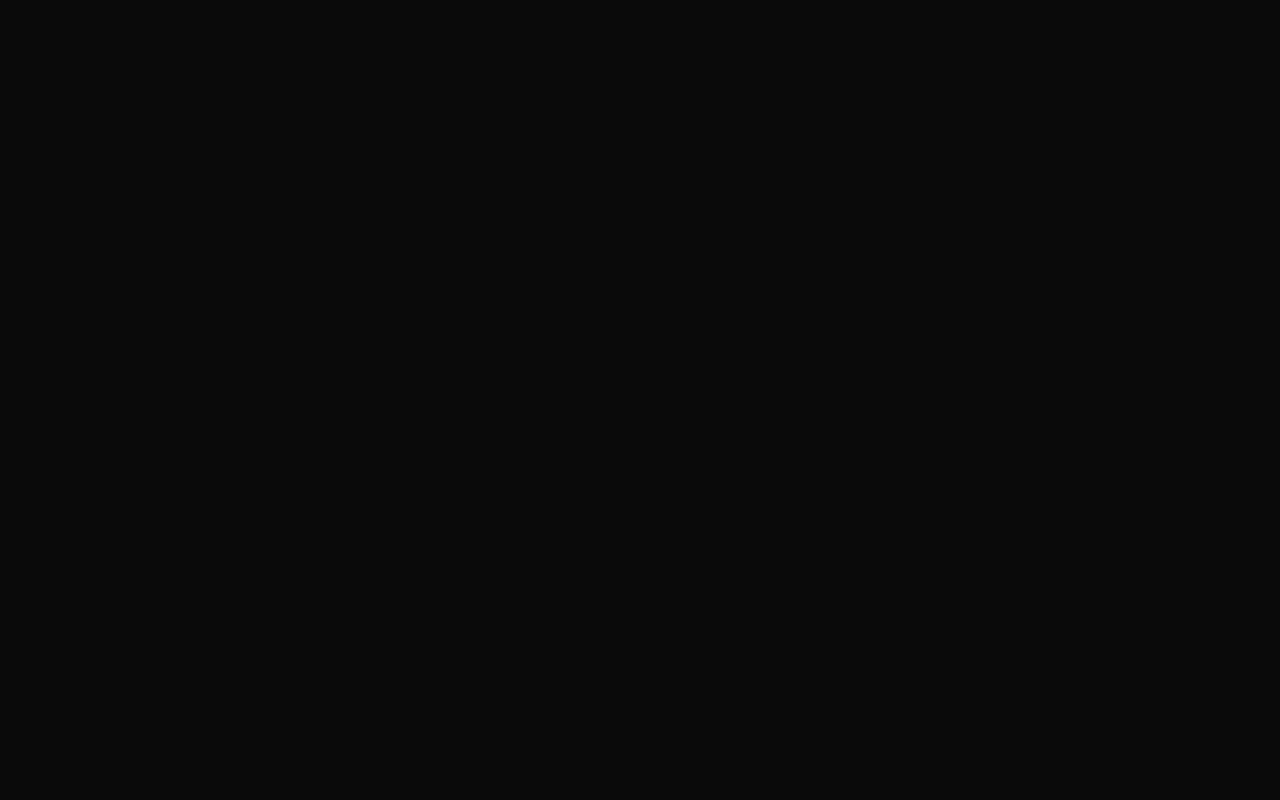
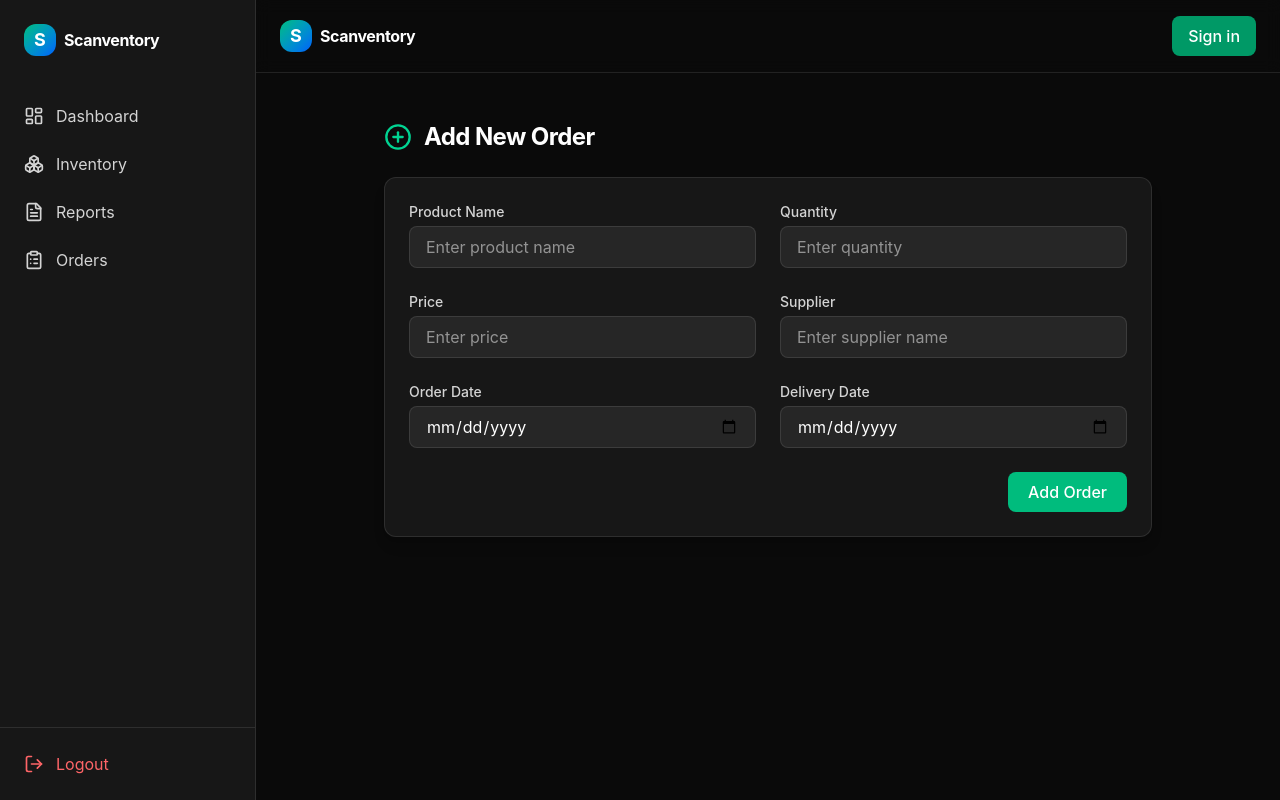
Before and after one commit to KrutikNaina/Smart-Inventory, a React (Vite) app: page /add-order in a window 1280 px wide. Before the commit this address had no page. Built offline with nearby package versions, Linux system fonts and the light colour scheme.

Commit message:
AddOrderpage

```diff
--- a/package.json
+++ b/package.json
@@ -13,6 +13,7 @@
     "@react-three/drei": "^10.6.1",
     "@react-three/fiber": "^9.3.0",
     "@tailwindcss/vite": "^4.1.12",
+    "axios": "^1.11.0",
     "framer-motion": "^12.23.12",
     "lucide-react": "^0.436.0",
     "qrcode": "^1.5.4",
--- a/src/App.jsx
+++ b/src/App.jsx
@@ -21,6 +21,7 @@ import AdminPanel from "./components/pages/AdminPanel";
 import AddItem from "./components/inventory/AddItem";
 import Manageuser from "./components/inventory/Manageuser";
 import SystemSetting from "./components/inventory/SystemSetting";
+import Addorder from "./components/pages/Addorder";
 
 export default function App() {
   return (
@@ -88,6 +89,14 @@ export default function App() {
             }
           />
           <Route
+            path="/add-order"
+            element={
+              <Layout>
+                <Addorder />
+              </Layout>
+            }
+          />
+          <Route
             path="/add-item"
             element={
               <Layout>
--- /dev/null
+++ b/src/components/pages/Addorder.jsx
@@ -0,0 +1,197 @@
+// src/pages/AddOrder.jsx
+import React, { useState } from "react";
+import { PlusCircle } from "lucide-react";
+
+export default function AddOrder() {
+  const [form, setForm] = useState({
+    productName: "",
+    quantity: "",
+    price: "",
+    supplier: "",
+    orderDate: "",
+    deliveryDate: "",
+  });
+
+  const [loading, setLoading] = useState(false);
+  const [message, setMessage] = useState("");
+
+  // Handle input changes
+  const handleChange = (e) => {
+    setForm({ ...form, [e.target.name]: e.target.value });
+  };
+
+  // Handle form submit
+  const handleSubmit = async (e) => {
+    e.preventDefault();
+    setLoading(true);
+    setMessage("");
+
+    try {
+      const token = localStorage.getItem("token");
+      if (!token) throw new Error("You are not logged in.");
+
+      const payload = {
+        ...form,
+        quantity: Number(form.quantity),
+        price: Number(form.price),
+      };
+
+      const response = await fetch("http://localhost:5000/api/orders", {
+        method: "POST",
+        headers: {
+          "Content-Type": "application/json",
+          Authorization: `Bearer ${token}`,
+        },
+        body: JSON.stringify(payload),
+      });
+
+      const data = await response.json();
+
+      if (!response.ok) {
+        setMessage(data.error || "Something went wrong");
+      } else {
+        setMessage("✅ Order Added Successfully!");
+        setForm({
+          productName: "",
+          quantity: "",
+          price: "",
+          supplier: "",
+          orderDate: "",
+          deliveryDate: "",
+        });
+      }
+    } catch (err) {
+      console.error(err);
+      setMessage(err.message || "Error connecting to server");
+    } finally {
+      setLoading(false);
+    }
+  };
+
+  return (
+    <div className="min-h-screen p-6 bg-neutral-950">
+      <div className="max-w-3xl mx-auto">
+        {/* Header */}
+        <div className="flex items-center gap-3 mb-6">
+          <PlusCircle className="h-7 w-7 text-emerald-400" />
+          <h1 className="text-2xl font-bold text-white tracking-tight">
+            Add New Order
+          </h1>
+        </div>
+
+        {/* Form */}
+        <form
+          onSubmit={handleSubmit}
+          className="bg-neutral-900 border border-white/10 rounded-xl p-6 space-y-6 shadow-lg"
+        >
+          <div className="grid grid-cols-1 md:grid-cols-2 gap-6">
+            {/* Product Name */}
+            <div>
+              <label className="block text-sm font-medium text-neutral-300 mb-1">
+                Product Name
+              </label>
+              <input
+                type="text"
+                name="productName"
+                value={form.productName}
+                onChange={handleChange}
+                placeholder="Enter product name"
+                className="w-full px-4 py-2 rounded-lg bg-neutral-800 text-white border border-white/10 focus:border-emerald-500 focus:ring-1 focus:ring-emerald-500 outline-none"
+                required
+              />
+            </div>
+
+            {/* Quantity */}
+            <div>
+              <label className="block text-sm font-medium text-neutral-300 mb-1">
+                Quantity
+              </label>
+              <input
+                type="number"
+                name="quantity"
+                value={form.quantity}
+                onChange={handleChange}
+                placeholder="Enter quantity"
+                className="w-full px-4 py-2 rounded-lg bg-neutral-800 text-white border border-white/10 focus:border-emerald-500 focus:ring-1 focus:ring-emerald-500 outline-none"
+                required
+              />
+            </div>
+
+            {/* Price */}
+            <div>
+              <label className="block text-sm font-medium text-neutral-300 mb-1">
+                Price
+              </label>
+              <input
+                type="number"
+                name="price"
+                value={form.price}
+                onChange={handleChange}
+                placeholder="Enter price"
+                className="w-full px-4 py-2 rounded-lg bg-neutral-800 text-white border border-white/10 focus:border-emerald-500 focus:ring-1 focus:ring-emerald-500 outline-none"
+                required
+              />
+            </div>
+
+            {/* Supplier */}
+            <div>
+              <label className="block text-sm font-medium text-neutral-300 mb-1">
+                Supplier
+              </label>
+              <input
+                type="text"
+                name="supplier"
+                value={form.supplier}
+                onChange={handleChange}
+                placeholder="Enter supplier name"
+                className="w-full px-4 py-2 rounded-lg bg-neutral-800 text-white border border-white/10 focus:border-emerald-500 focus:ring-1 focus:ring-emerald-500 outline-none"
+                required
+              />
+            </div>
+
+            {/* Order Date */}
+            <div>
+              <label className="block text-sm font-medium text-neutral-300 mb-1">
+                Order Date
+              </label>
+              <input
+                type="date"
+                name="orderDate"
+                value={form.orderDate}
+                onChange={handleChange}
+                className="w-full px-4 py-2 rounded-lg bg-neutral-800 text-white border border-white/10 focus:border-emerald-500 focus:ring-1 focus:ring-emerald-500 outline-none"
+                required
+              />
+            </div>
+
+            {/* Delivery Date */}
+            <div>
+              <label className="block text-sm font-medium text-neutral-300 mb-1">
+                Delivery Date
+              </label>
+              <input
+                type="date"
+                name="deliveryDate"
+                value={form.deliveryDate}
+                onChange={handleChange}
+                className="w-full px-4 py-2 rounded-lg bg-neutral-800 text-white border border-white/10 focus:border-emerald-500 focus:ring-1 focus:ring-emerald-500 outline-none"
+              />
+            </div>
+          </div>
+
+          {/* Submit */}
+          <div className="flex justify-end items-center gap-4">
+            <span className="text-green-400">{message}</span>
+            <button
+              type="submit"
+              disabled={loading}
+              className="px-5 py-2 bg-emerald-500 hover:bg-emerald-600 text-white font-medium rounded-lg transition"
+            >
+              {loading ? "Adding..." : "Add Order"}
+            </button>
+          </div>
+        </form>
+      </div>
+    </div>
+  );
+}
--- a/src/components/pages/Orders.jsx
+++ b/src/components/pages/Orders.jsx
@@ -1,49 +1,26 @@
 // src/pages/Orders.jsx
 import React, { useState } from "react";
-import { Search, Filter, QrCode } from "lucide-react";
+import { Search, Filter, QrCode, PlusCircle } from "lucide-react";
 import BarcodeScannerComponent from "react-qr-barcode-scanner";
+import { useNavigate } from "react-router-dom";
 
 export default function Orders() {
+  const navigate = useNavigate(); // <-- React Router hook
   const [scanOpen, setScanOpen] = useState(false);
   const [scannedCode, setScannedCode] = useState("");
 
   const orders = [
-    {
-      id: "ORD-1001",
-      customer: "John Doe",
-      items: 3,
-      total: "$125.50",
-      status: "New",
-      date: "2025-08-14",
-    },
-    {
-      id: "ORD-1002",
-      customer: "Sarah Lee",
-      items: 5,
-      total: "$320.00",
-      status: "In Progress",
-      date: "2025-08-13",
-    },
-    {
-      id: "ORD-1003",
-      customer: "Mike Ross",
-      items: 2,
-      total: "$80.00",
-      status: "Fulfilled",
-      date: "2025-08-12",
-    },
+    { id: "ORD-1001", customer: "John Doe", items: 3, total: "$125.50", status: "New", date: "2025-08-14" },
+    { id: "ORD-1002", customer: "Sarah Lee", items: 5, total: "$320.00", status: "In Progress", date: "2025-08-13" },
+    { id: "ORD-1003", customer: "Mike Ross", items: 2, total: "$80.00", status: "Fulfilled", date: "2025-08-12" },
   ];
 
   const getStatusBadge = (status) => {
     switch (status) {
-      case "New":
-        return "bg-emerald-500/20 text-emerald-400";
-      case "In Progress":
-        return "bg-amber-500/20 text-amber-400";
-      case "Fulfilled":
-        return "bg-blue-500/20 text-blue-400";
-      default:
-        return "bg-neutral-500/20 text-neutral-400";
+      case "New": return "bg-emerald-500/20 text-emerald-400";
+      case "In Progress": return "bg-amber-500/20 text-amber-400";
+      case "Fulfilled": return "bg-blue-500/20 text-blue-400";
+      default: return "bg-neutral-500/20 text-neutral-400";
     }
   };
 
@@ -56,9 +33,17 @@ export default function Orders() {
         <div className="relative max-w-7xl mx-auto px-4 md:px-6 py-6">
           {/* Page Header */}
           <div className="flex flex-col sm:flex-row items-start sm:items-center justify-between gap-4 mb-6">
-            <h1 className="text-xl md:text-2xl font-bold"></h1>
+            <h1 className="text-xl md:text-2xl font-bold">Orders</h1>
 
             <div className="flex flex-wrap gap-2">
+              {/* Add Order Button */}
+              <button
+                onClick={() => navigate("/add-order")}
+                className="flex items-center gap-1 text-sm bg-emerald-500/20 px-3 py-1.5 rounded-lg border border-emerald-500/40 hover:bg-emerald-500/30 transition"
+              >
+                <PlusCircle className="h-4 w-4" /> Add Order
+              </button>
+
               <button className="flex items-center gap-1 text-sm bg-white/5 px-3 py-1.5 rounded-lg border border-white/10 hover:bg-white/10 transition">
                 <Filter className="h-4 w-4" /> Filter
               </button>
@@ -96,20 +81,14 @@ export default function Orders() {
                 {orders.map((order, idx) => (
                   <tr
                     key={order.id}
-                    className={`${
-                      idx % 2 === 0 ? "bg-white/5" : "bg-transparent"
-                    } border-t border-white/10 hover:bg-white/10 transition`}
+                    className={`${idx % 2 === 0 ? "bg-white/5" : "bg-transparent"} border-t border-white/10 hover:bg-white/10 transition`}
                   >
                     <td className="px-4 py-3">{order.id}</td>
                     <td className="px-4 py-3">{order.customer}</td>
                     <td className="px-4 py-3">{order.items}</td>
                     <td className="px-4 py-3">{order.total}</td>
                     <td className="px-4 py-3">
-                      <span
-                        className={`px-2 py-1 rounded-full text-xs font-medium ${getStatusBadge(
-                          order.status
-                        )}`}
-                      >
+                      <span className={`px-2 py-1 rounded-full text-xs font-medium ${getStatusBadge(order.status)}`}>
                         {order.status}
                       </span>
                     </td>
@@ -125,39 +104,26 @@ export default function Orders() {
         {scanOpen && (
           <div className="fixed inset-0 bg-black/70 backdrop-blur-sm flex items-center justify-center z-50 px-4 sm:px-6">
             <div className="bg-neutral-900 rounded-2xl border border-white/10 p-4 sm:p-6 relative w-full max-w-md sm:max-w-lg shadow-xl">
-              {/* Close Button */}
               <button
                 onClick={() => setScanOpen(false)}
                 className="absolute top-3 right-3 text-neutral-400 hover:text-white text-xl sm:text-2xl"
               >
                 ✕
               </button>
-
-              {/* Title */}
               <h2 className="text-lg sm:text-xl font-semibold mb-4 text-center sm:text-left">
                 Scan Order QR/Barcode
               </h2>
-
-              {/* QR Scanner */}
               <div className="overflow-hidden rounded-xl border border-white/10">
                 <BarcodeScannerComponent
                   width={"100%"}
                   height={250}
-                  onUpdate={(err, result) => {
-                    if (result) setScannedCode(result.text);
-                  }}
+                  onUpdate={(err, result) => { if (result) setScannedCode(result.text); }}
                 />
               </div>
-
-              {/* Scanned Result */}
               {scannedCode && (
                 <div className="mt-4 p-3 sm:p-4 bg-emerald-500/20 border border-emerald-500/40 rounded-xl text-sm sm:text-base text-center flex flex-col items-center gap-1 break-all">
-                  <span className="text-emerald-400 font-semibold">
-                    ✅ Scanned Code
-                  </span>
-                  <span className="font-mono text-white bg-neutral-900 px-2 py-1 rounded text-sm sm:text-base break-all">
-                    {scannedCode}
-                  </span>
+                  <span className="text-emerald-400 font-semibold">✅ Scanned Code</span>
+                  <span className="font-mono text-white bg-neutral-900 px-2 py-1 rounded text-sm sm:text-base break-all">{scannedCode}</span>
                 </div>
               )}
             </div>
```
Also changed, not shown: 1 other file (tests, documents, lock files or other folders).
